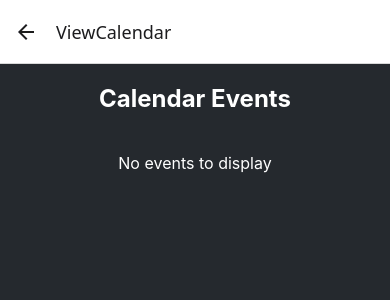
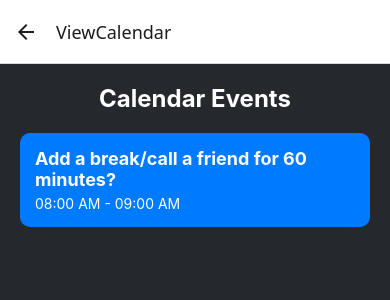
Before and after one commit to aangelazz/neverfar, a React Native app: screen /ViewCalendar in a window 390 px wide. Shown: the top 300 px of the page. Built offline with nearby package versions, Linux system fonts and the light colour scheme.

Commit message:
add a break? suggestion

```diff
--- a/src/screens/CalendarScreen.js
+++ b/src/screens/CalendarScreen.js
@@ -119,3 +119,56 @@ const styles = StyleSheet.create({
     fontWeight: 'bold',
   },
 });
+
+const viewCalendarStyles = StyleSheet.create({
+  container: {
+    flex: 1,
+    backgroundColor: '#25292e',
+    padding: 20,
+  },
+  title: {
+    fontSize: 24,
+    fontWeight: 'bold',
+    color: '#fff',
+    marginBottom: 20,
+    textAlign: 'center',
+  },
+  noEventsText: {
+    fontSize: 16,
+    color: '#fff',
+    textAlign: 'center',
+    marginTop: 20,
+  },
+  eventBlock: {
+    backgroundColor: '#333',
+    padding: 15,
+    borderRadius: 10,
+    marginBottom: 10,
+  },
+  eventTitle: {
+    fontSize: 18,
+    fontWeight: 'bold',
+    color: '#ffd33d',
+  },
+  eventTime: {
+    fontSize: 14,
+    color: '#fff',
+    marginTop: 5,
+  },
+  breakBlock: {
+    backgroundColor: '#007bff',
+    padding: 15,
+    borderRadius: 10,
+    marginBottom: 10,
+  },
+  breakText: {
+    fontSize: 18,
+    fontWeight: 'bold',
+    color: '#fff',
+  },
+  breakTime: {
+    fontSize: 14,
+    color: '#fff',
+    marginTop: 5,
+  },
+});
--- a/src/screens/ViewCalendarScreen.js
+++ b/src/screens/ViewCalendarScreen.js
@@ -4,25 +4,90 @@ import { View, Text, StyleSheet, FlatList } from 'react-native';
 export default function ViewCalendarScreen({ route }) {
   const { events } = route.params || { events: [] };
 
-  console.log('Events passed to ViewCalendarScreen:', events); // Debug log
+  const findBreaks = (events) => {
+    const startOfDay = new Date();
+    startOfDay.setHours(8, 0, 0, 0); // 8:00 AM
+    const endOfDay = new Date();
+    endOfDay.setHours(23, 0, 0, 0); // 11:00 PM
+
+    const sortedEvents = events
+      .map((event) => ({
+        ...event,
+        start: new Date(event.start),
+        end: new Date(event.end),
+      }))
+      .filter((event) => event.start >= startOfDay && event.end <= endOfDay)
+      .sort((a, b) => a.start - b.start);
+
+    const breaks = [];
+    let lastEndTime = startOfDay;
+
+    for (const event of sortedEvents) {
+      const gap = (event.start - lastEndTime) / (1000 * 60); // Gap in minutes
+      if (gap >= 15) {
+        const breakDuration = gap >= 60 ? 60 : gap >= 30 ? 30 : 15;
+        breaks.push({
+          type: 'break',
+          start: new Date(lastEndTime),
+          end: new Date(lastEndTime.getTime() + breakDuration * 60 * 1000),
+          duration: breakDuration,
+        });
+      }
+      lastEndTime = event.end;
+    }
+
+    const finalGap = (endOfDay - lastEndTime) / (1000 * 60); // Gap in minutes
+    if (finalGap >= 15) {
+      const breakDuration = finalGap >= 60 ? 60 : finalGap >= 30 ? 30 : 15;
+      breaks.push({
+        type: 'break',
+        start: new Date(lastEndTime),
+        end: new Date(lastEndTime.getTime() + breakDuration * 60 * 1000),
+        duration: breakDuration,
+      });
+    }
+
+    return breaks;
+  };
+
+  const now = new Date();
+  const futureEvents = events.filter((event) => new Date(event.end) > now);
+
+  const combinedItems = [
+    ...futureEvents.map((event) => ({ ...event, type: 'event' })),
+    ...findBreaks(futureEvents),
+  ].sort((a, b) => new Date(a.start) - new Date(b.start));
 
   return (
     <View style={styles.container}>
       <Text style={styles.title}>Calendar Events</Text>
-      {events.length === 0 ? (
+      {combinedItems.length === 0 ? (
         <Text style={styles.noEventsText}>No events to display</Text>
       ) : (
         <FlatList
-          data={events}
+          data={combinedItems}
           keyExtractor={(item, index) => index.toString()}
-          renderItem={({ item }) => (
-            <View style={styles.eventBlock}>
-              <Text style={styles.eventTitle}>{item.summary || 'No Title'}</Text>
-              <Text style={styles.eventTime}>
-                {item.start || 'No Start Time'} - {item.end || 'No End Time'}
-              </Text>
-            </View>
-          )}
+          renderItem={({ item }) =>
+            item.type === 'event' ? (
+              <View style={styles.eventBlock}>
+                <Text style={styles.eventTitle}>{item.summary || 'No Title'}</Text>
+                <Text style={styles.eventTime}>
+                  {new Date(item.start).toLocaleTimeString([], { hour: '2-digit', minute: '2-digit' })} -{' '}
+                  {new Date(item.end).toLocaleTimeString([], { hour: '2-digit', minute: '2-digit' })}
+                </Text>
+              </View>
+            ) : (
+              <View style={styles.breakBlock}>
+                <Text style={styles.breakText}>
+                  Add a break/call a friend for {item.duration} minutes?
+                </Text>
+                <Text style={styles.breakTime}>
+                  {new Date(item.start).toLocaleTimeString([], { hour: '2-digit', minute: '2-digit' })} -{' '}
+                  {new Date(item.end).toLocaleTimeString([], { hour: '2-digit', minute: '2-digit' })}
+                </Text>
+              </View>
+            )
+          }
         />
       )}
     </View>
@@ -64,4 +129,20 @@ const styles = StyleSheet.create({
     color: '#fff',
     marginTop: 5,
   },
+  breakBlock: {
+    backgroundColor: '#007bff',
+    padding: 15,
+    borderRadius: 10,
+    marginBottom: 10,
+  },
+  breakText: {
+    fontSize: 18,
+    fontWeight: 'bold',
+    color: '#fff',
+  },
+  breakTime: {
+    fontSize: 14,
+    color: '#fff',
+    marginTop: 5,
+  },
 });
```
